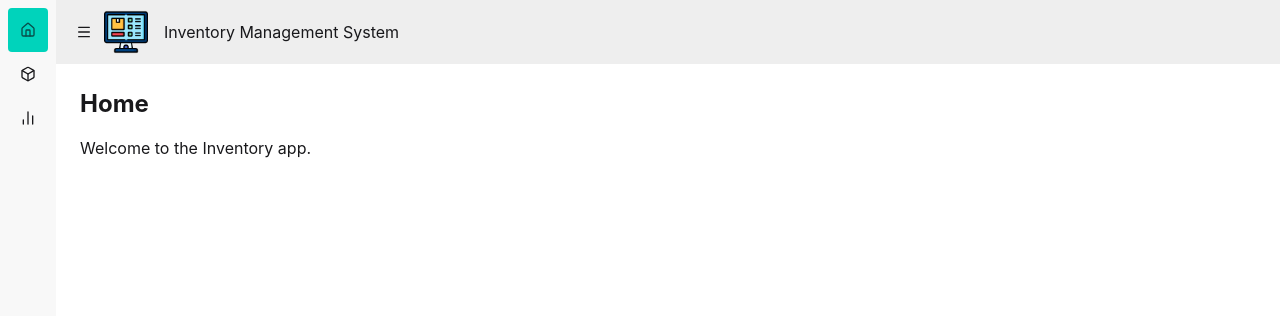
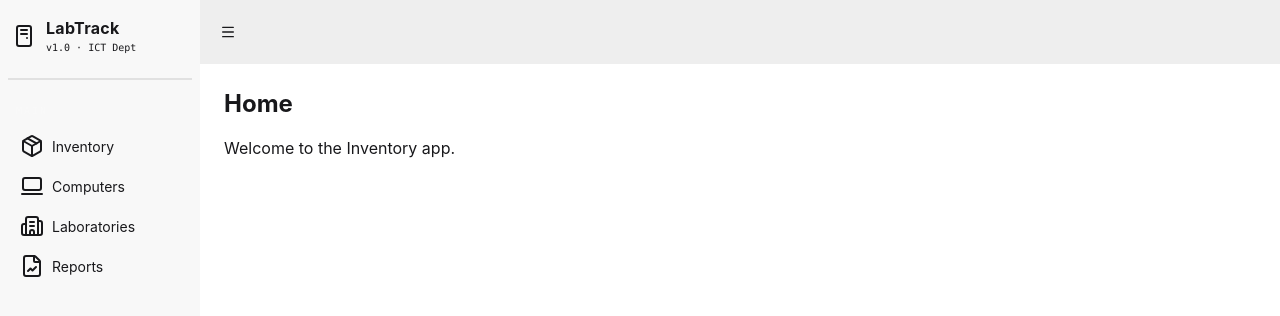
Before and after one commit to Corddzz/inventory-mern, a React app in the folder frontend/: page / in a window 1280 px wide. Shown: the top 316 px of the page. Built offline with nearby package versions, Linux system fonts and the light colour scheme; no server answers; the HTML template or start-up script is replaced by a standard one.

Commit message:
Enhanced logo design and removed unnecessary space

```diff
--- a/frontend/src/layout/DashboardLayout.jsx
+++ b/frontend/src/layout/DashboardLayout.jsx
@@ -1,28 +1,38 @@
-import React from "react";
+import React, { useState } from "react";
 import { Outlet } from "react-router-dom";
-import { Home, Box, BarChart2, Menu } from "lucide-react";
-import Logo from "../assets/inventory-management.png";
+import {
+  Menu,
+  FileChartLine,
+  LaptopMinimal,
+  Package,
+  PcCase,
+  Building2,
+} from "lucide-react";
 import { NavLink } from "react-router-dom";
 
 const DashboardLayout = () => {
+  const [isOpen, setIsOpen] = useState(true);
+
   return (
     <div className="drawer lg:drawer-open">
-      <input id="my-drawer-4" type="checkbox" className="drawer-toggle" />
+      <input
+        id="my-drawer-4"
+        type="checkbox"
+        className="drawer-toggle"
+        checked={isOpen}
+        onChange={(e) => setIsOpen(e.target.checked)}
+      />
       <div className="drawer-content">
         {/* Navbar */}
-        <nav className="navbar w-full bg-base-300">
+        <nav className="navbar w-full bg-base-300 ">
           <label
             htmlFor="my-drawer-4"
             aria-label="open sidebar"
-            className="btn btn-square btn-ghost"
+            className="btn btn-square btn-ghost "
           >
             {/* Sidebar toggle icon */}
             <Menu className="my-1.5 inline-block size-4" />
           </label>
-          <div className="size-11">
-            <img src={Logo} alt="" />
-          </div>
-          <div className="px-4">Inventory Management System</div>
         </nav>
         {/* Page content here */}
         <main>
@@ -36,28 +46,25 @@ const DashboardLayout = () => {
           aria-label="close sidebar"
           className="drawer-overlay"
         ></label>
-        <div className="flex min-h-full flex-col items-start bg-base-200 is-drawer-close:w-14 is-drawer-open:w-64">
+        <div className="flex min-h-full flex-col items-start bg-base-200 is-drawer-close:w-14 is-drawer-open:w-50">
           {/* Sidebar content here */}
-          <ul className="menu w-full grow">
-            {/* List item */}
-            <li>
-              <NavLink
-                to="/"
-                end
-                className={({ isActive }) =>
-                  `is-drawer-close:tooltip is-drawer-close:tooltip-right flex items-center gap-2 px-3 py-2 ${
-                    isActive
-                      ? "bg-accent text-accent-content"
-                      : "text-base-content"
-                  }`
-                }
-                data-tip="Homepage"
-              >
-                {/* Home icon */}
-                <Home className="my-1.5 inline-block size-4" />
-                <span className="is-drawer-close:hidden">Homepage</span>
-              </NavLink>
-            </li>
+
+          <div className="flex items-center justify-center gap-2.5 px-3 py-2 my-2">
+            <PcCase />
+            <div className="is-drawer-close:hidden">
+              <div className="font-bold text-base tracking-[.3px]">
+                LabTrack
+              </div>
+              <div className="text-[10px] font-mono font-[IBM Plex Mono]">
+                v1.0 · ICT Dept
+              </div>
+            </div>
+          </div>
+          <div className="divider p-2 my-0"></div>
+          <ul className="menu w-full grow ">
+            <div className="text-[10px] tracking-[2px] uppercase text-white/25 px-2 my-2 font-mono is-drawer-close:hidden">
+              Main
+            </div>
 
             {/* List item */}
             <li>
@@ -65,7 +72,7 @@ const DashboardLayout = () => {
                 to="/inventory"
                 end
                 className={({ isActive }) =>
-                  `is-drawer-close:tooltip is-drawer-close:tooltip-right flex items-center gap-2 px-3 py-2 ${
+                  `is-drawer-close:tooltip is-drawer-close:tooltip-right flex items-center gap-2 px-3 py-2 rounded-xl ${
                     isActive
                       ? "bg-accent text-accent-content"
                       : "text-base-content"
@@ -74,18 +81,54 @@ const DashboardLayout = () => {
                 data-tip="Inventory"
               >
                 {/* Inventory icon */}
-                <Box className="my-1.5 inline-block size-4" />
-                <span className="is-drawer-close:hidden">Inventory</span>
+                <Package />
+                <span className="is-drawer-close:hidden"> Inventory</span>
               </NavLink>
             </li>
 
             {/* List item */}
             <li>
               <NavLink
+                to="/computers"
+                end
+                className={({ isActive }) =>
+                  `is-drawer-close:tooltip is-drawer-close:tooltip-right flex items-center gap-2 px-3 py-2 rounded-xl ${
+                    isActive
+                      ? "bg-accent text-accent-content"
+                      : "text-base-content"
+                  }`
+                }
+                data-tip="Computers"
+              >
+                <LaptopMinimal />
+                <span className="is-drawer-close:hidden">Computers</span>
+              </NavLink>
+            </li>
+            {/* List item */}
+            <li>
+              <NavLink
+                to="/laboratories"
+                end
+                className={({ isActive }) =>
+                  `is-drawer-close:tooltip is-drawer-close:tooltip-right flex items-center gap-2 px-3 py-2 rounded-xl ${
+                    isActive
+                      ? "bg-accent text-accent-content"
+                      : "text-base-content"
+                  }`
+                }
+                data-tip="Laboratories"
+              >
+                <Building2 />
+                <span className="is-drawer-close:hidden">Laboratories</span>
+              </NavLink>
+            </li>
+            {/* List item */}
+            <li>
+              <NavLink
                 to="/reports"
                 end
                 className={({ isActive }) =>
-                  `is-drawer-close:tooltip is-drawer-close:tooltip-right flex items-center gap-2 px-3 py-2 ${
+                  `is-drawer-close:tooltip is-drawer-close:tooltip-right flex items-center gap-2 px-3 py-2 rounded-xl ${
                     isActive
                       ? "bg-accent text-accent-content"
                       : "text-base-content"
@@ -93,8 +136,7 @@ const DashboardLayout = () => {
                 }
                 data-tip="Reports"
               >
-                {/* Reports icon */}
-                <BarChart2 className="my-1.5 inline-block size-4" />
+                <FileChartLine />
                 <span className="is-drawer-close:hidden">Reports</span>
               </NavLink>
             </li>
```
